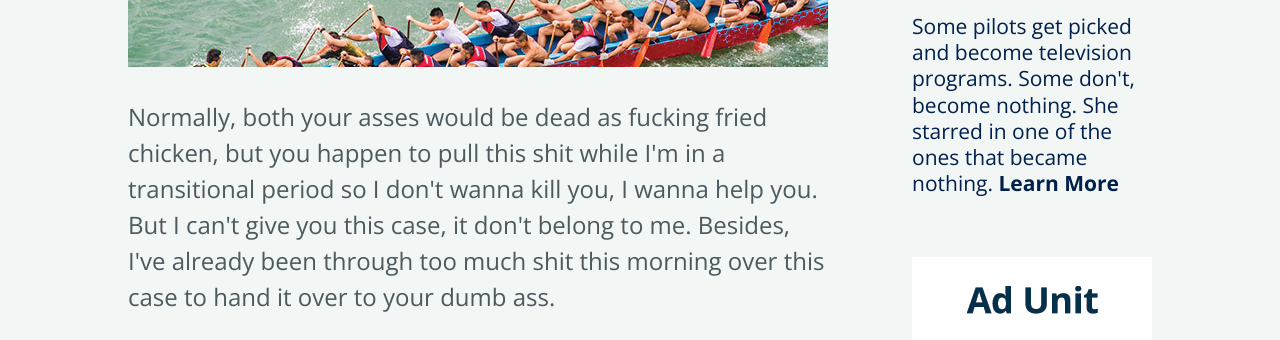
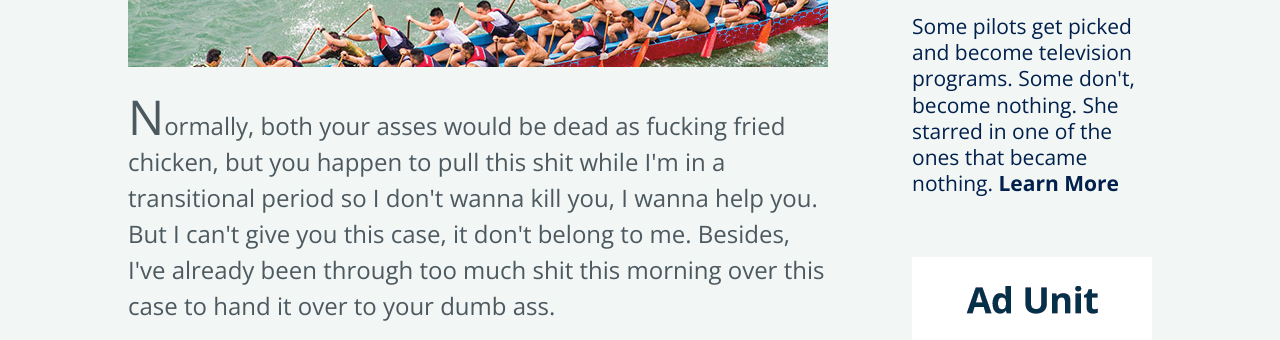
Before and after one commit to weylan83/GA-FEWD, a plain HTML site: page homework3/index.html in a window 1280 px wide. Shown: the part 460-800 px from the top of the page. Drawn offline with nearby package versions, Linux system fonts and the light colour scheme.

Commit message:
Add files via upload

```diff
--- a/homework3/css/style.css
+++ b/homework3/css/style.css
@@ -124,6 +124,10 @@ article {
   line-height: 1.5em;
   margin: 30px 0 40px 0;
 }
+article p::first-letter {
+    font-size: 200%;
+    color: #4c595f;
+}
 #col1_main a{
   display: block;
   color: #01204c;
```
